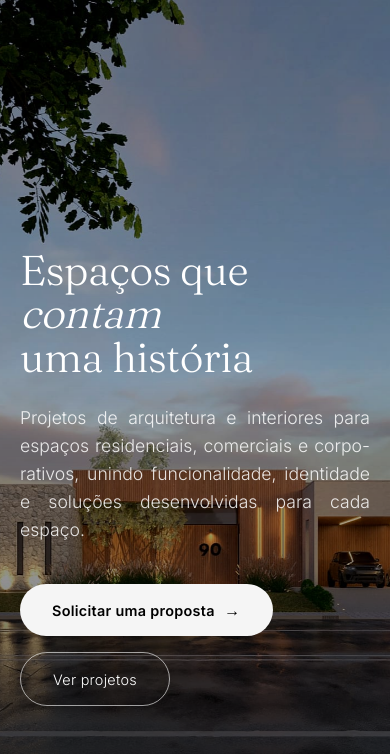
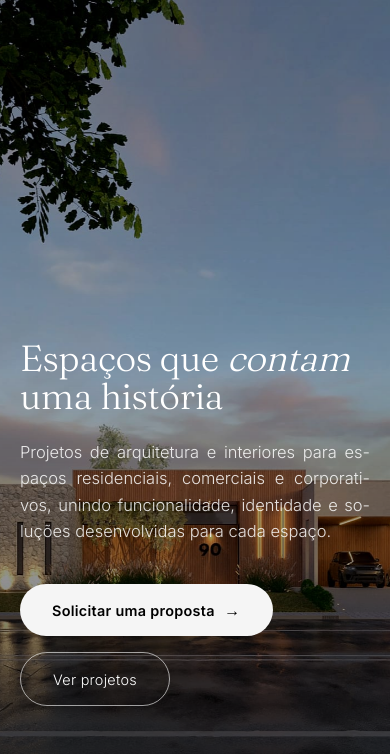
Before and after one commit to vitoriaduarte99/VD, a website built with Vite: page index.html in a window 390 px wide. Shown: the part 90-844 px from the top of the page. Built offline with nearby package versions, Linux system fonts and the light colour scheme.

Commit message:
Refina capa e menu mobile

```diff
--- a/index.html
+++ b/index.html
@@ -407,7 +407,7 @@
         </div>
         <div class="hero__content container">
           <h1 class="hero__title reveal">
-            Espaços que <em>contam</em><br />uma história
+            <span class="hero__title-line">Espaços que <em>contam</em></span><br />uma história
           </h1>
           <p class="hero__subtitle reveal">
             Projetos de arquitetura e interiores para espaços residenciais, comerciais e corporativos, unindo funcionalidade, identidade e soluções desenvolvidas para cada espaço.
--- a/src/styles/main.css
+++ b/src/styles/main.css
@@ -67,6 +67,11 @@ body.nav-open {
   overflow: hidden;
 }
 
+body.nav-open .whatsapp-float,
+body.nav-open .reviews-float {
+  display: none;
+}
+
 /* Site-wide static pattern: fixed to the viewport so it never scrolls with the page */
 .page-pattern {
   position: fixed;
@@ -525,6 +530,10 @@ section {
 .hero__title em {
   font-style: italic;
   color: #fff;
+}
+
+.hero__title-line {
+  white-space: nowrap;
 }
 
 .hero__subtitle {
@@ -2387,6 +2396,14 @@ html:not(.floats-on):has(.hero) .reviews-float {
     padding-bottom: 1.5rem;
   }
 
+  .hero__title {
+    font-size: clamp(2.05rem, 9.3vw, 2.4rem);
+  }
+
+  .hero__subtitle {
+    font-size: 1.03rem;
+  }
+
   /* Centraliza os CTAs no mobile; apenas os botões da capa principal mantêm o alinhamento original. */
   main .btn {
     display: flex;
```
